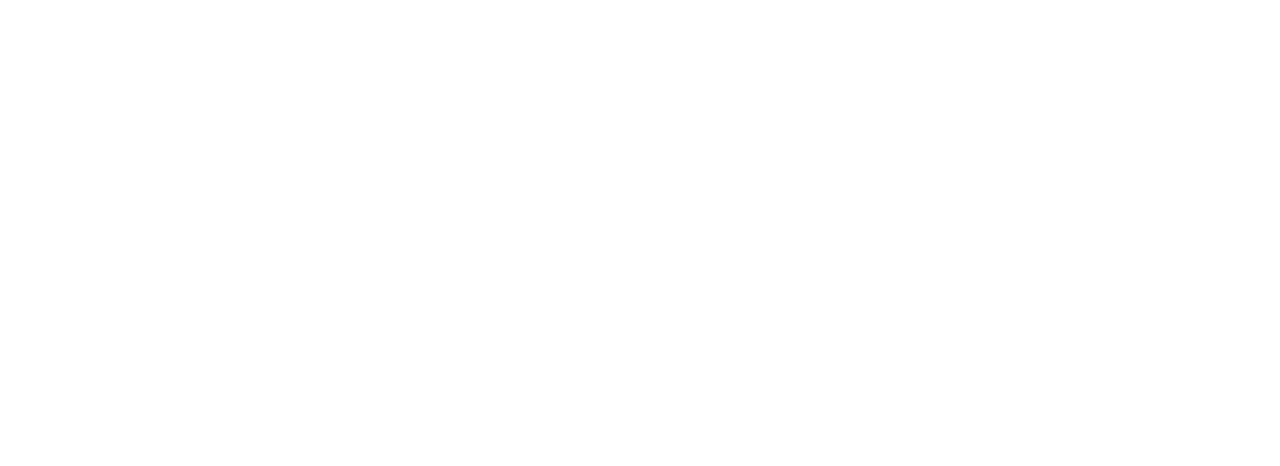
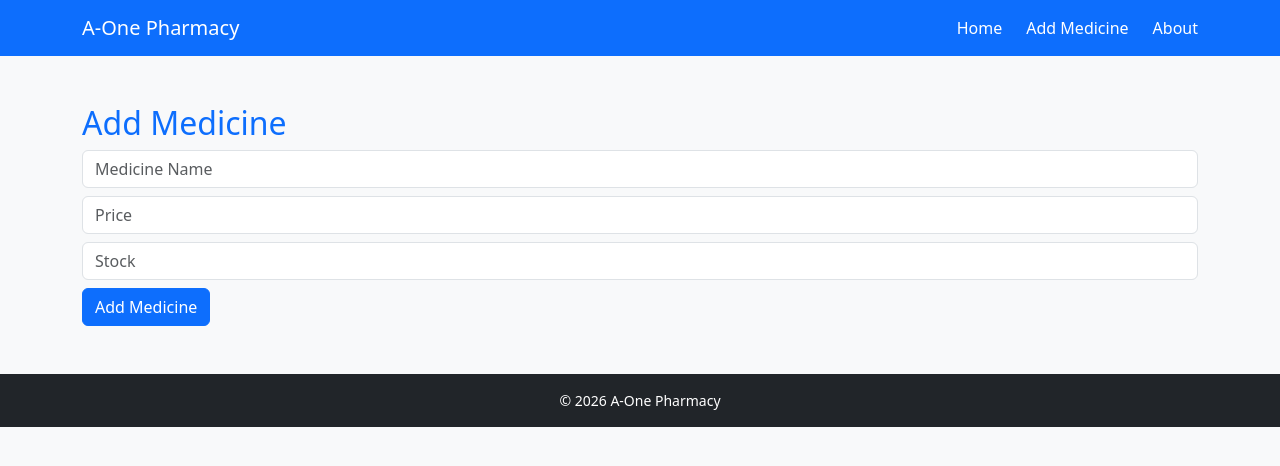
Before and after one commit to Rupak-karki/django-practise, a Django app: page /add/ in a window 1280 px wide. Before the commit the part shown is empty. Shown: the top 466 px of the page. Run offline with Django 5.2, Linux system fonts and the light colour scheme.

Commit message:
corrected previous base.html, and navbar modified.

```diff
--- a/core/views.py
+++ b/core/views.py
@@ -7,9 +7,6 @@ def home(request):
     return render(request, 'home.html', {'medicines': medicines})
 def about(request):
     return render(request, 'about.html')
-
-from django.shortcuts import render, redirect
-from .models import Medicine
 
 def add_medicine(request):
     if request.method == 'POST':
--- a/templates/add_medicine.html
+++ b/templates/add_medicine.html
@@ -0,0 +1,17 @@
+{% extends 'base.html' %}
+
+{% block content %}
+
+<h2>Add Medicine</h2>
+
+<form method="POST">
+    {% csrf_token %}
+
+    <input type="text" name="name" placeholder="Medicine Name" class="form-control my-2">
+    <input type="number" name="price" placeholder="Price" class="form-control my-2">
+    <input type="number" name="stock" placeholder="Stock" class="form-control my-2">
+
+    <button type="submit" class="btn btn-primary">Add Medicine</button>
+</form>
+
+{% endblock %}
--- a/templates/base.html
+++ b/templates/base.html
@@ -12,13 +12,16 @@
 <body>
     <!-- HEADER -->
     <nav class="navbar navbar-dark bg-primary">
-        <div class="container">
-            <span class="navbar-brand">A-One Pharmacy</span>
-        </div>
+  <div class="container">
+    <a class="navbar-brand" href="#">A-One Pharmacy</a>
+    <div class="navbar-nav d-flex flex-row">
+      <a class="nav-link text-white me-4" href="/">Home</a>
+      <a class="nav-link text-white me-4" href="/add/">Add Medicine</a>
+      <a class="nav-link text-white" href="/about/">About</a>
+    </div>
+  </div>
+</nav>
 
-        <a href="/" class="text-white me-3">Home</a>
-        <a href="/about/" class="text-white">About</a>
-    </nav>
 
 
     <!-- MAIN CONTENT -->
```
Also changed, not shown: db.sqlite3.
